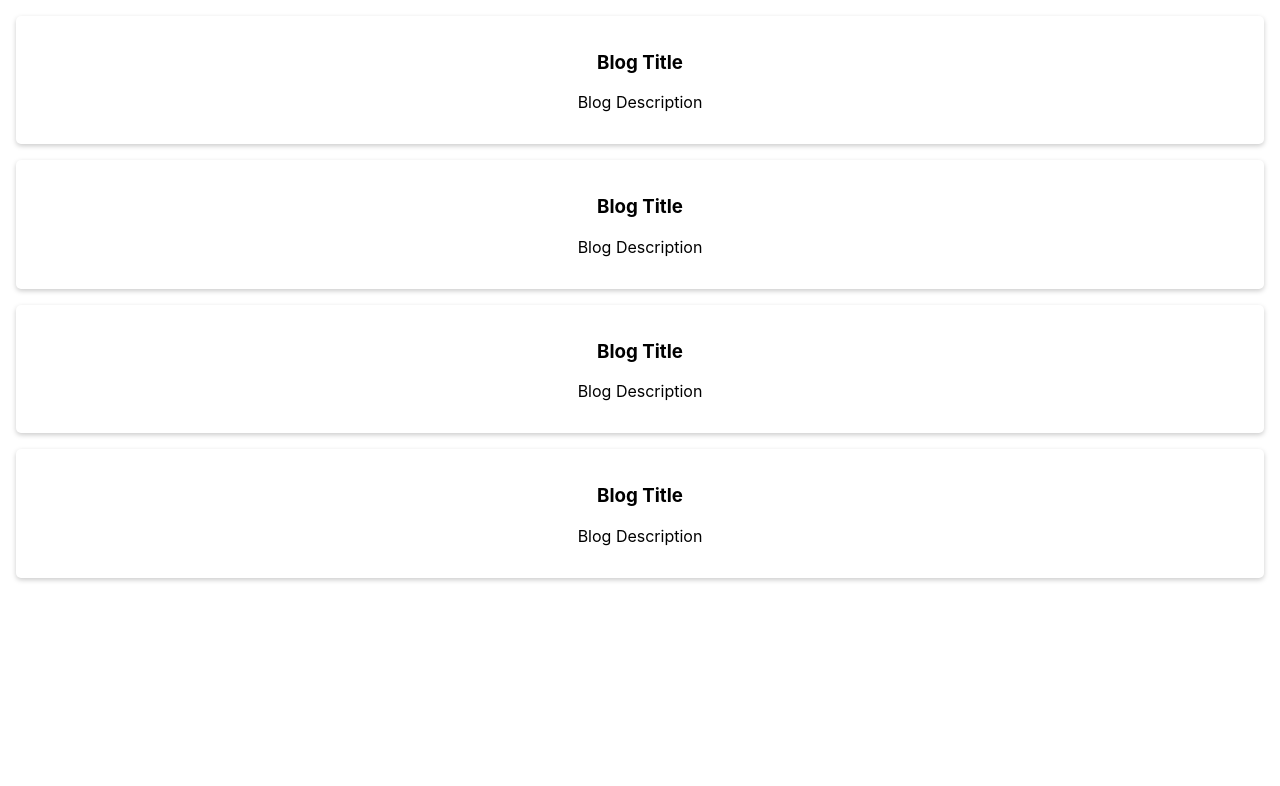
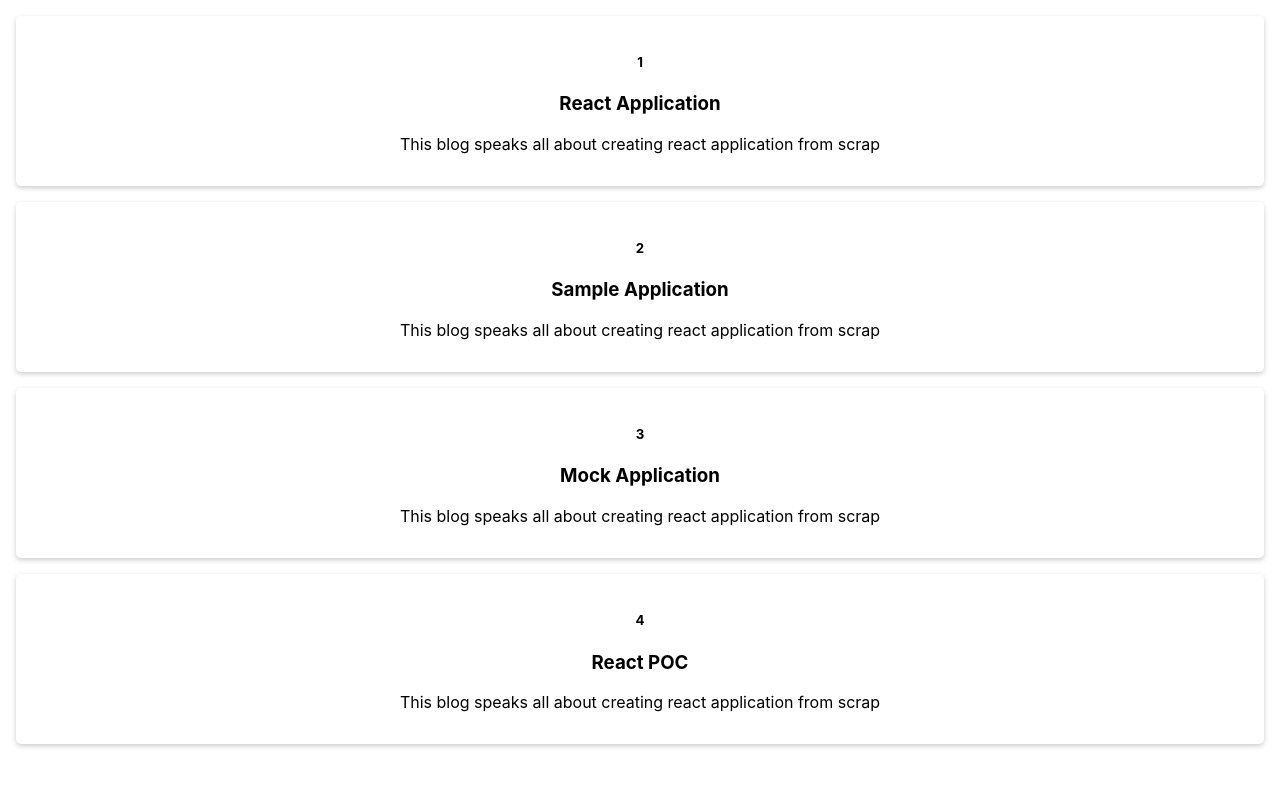
Before and after one commit to venkatpmv16/venkatpmv16, a React (Create React App) app: page / in a window 1280 px wide. Shown: the top 786 px of the page. Built offline with nearby package versions, Linux system fonts and the light colour scheme.

Commit message:
Export and Import Modules Excercise

```diff
--- a/src/App.js
+++ b/src/App.js
@@ -10,17 +10,17 @@ function App() {
     },
     {
       id:2,
-      title: 'React Application',
+      title: 'Sample Application',
       description:'This blog speaks all about creating react application from scrap'
     },
     {
       id:3,
-      title: 'React Application',
+      title: 'Mock Application',
       description:'This blog speaks all about creating react application from scrap'
     },
     {
       id:4,
-      title: 'React Application',
+      title: 'React POC',
       description:'This blog speaks all about creating react application from scrap'
     }
   ]
@@ -28,7 +28,7 @@ function App() {
   const blogCards = blogArr.map((item,pos)=>{
     console.log(item)
     return (
-      <BlogCard />
+      <BlogCard  key={pos} id=  {item.id}title = {item.title} description ={item.description}/>
     )
   })
   return (
--- a/src/BlogCard.js
+++ b/src/BlogCard.js
@@ -1,10 +1,14 @@
 import React from "react"
 
-  const BlogCard =()=>{
+import { dumplogs } from "./Utils";
+
+  const BlogCard =(props)=>{
+    dumplogs(props)
     return(
       <div className='BlogCard'>
-      <h3>Blog Title</h3>
-      <p>Blog Description</p>
+      <h5>{props.id}</h5>
+      <h3>{props.title}</h3>
+      <p>{props.description}</p>
       </div>
     )
 }
--- /dev/null
+++ b/src/Utils.js
@@ -0,0 +1,14 @@
+const isArrayEmpty =(arr) =>{
+    if(arr !== undefined && arr !== null && arr.length > 0){
+        return true
+    }
+    return false
+}
+
+const dumplogs = (message)=>{
+    console.log(message);
+
+    // sends it to tool for tracking
+}
+
+export {isArrayEmpty, dumplogs}
```
